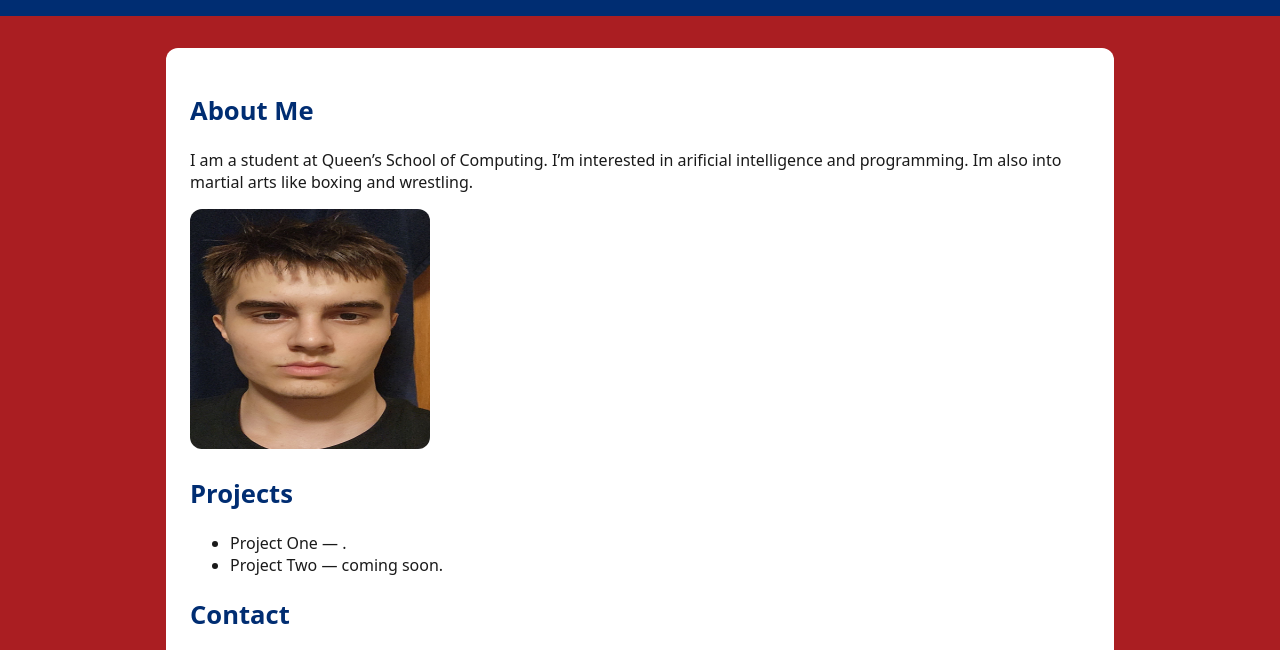
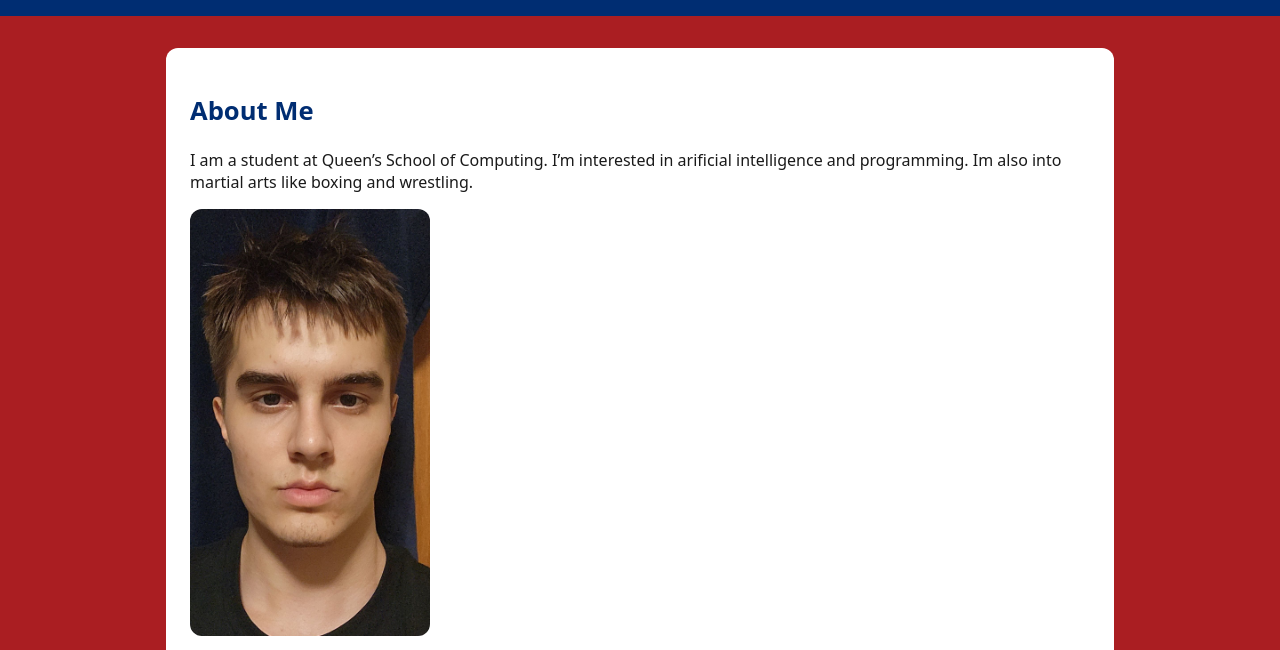
Before and after one commit to ishchanovamal/queens-student-page, a plain HTML site: page index.html in a window 1280 px wide. Shown: the part 102-752 px from the top of the page. Drawn offline with Linux system fonts and the light colour scheme.

Commit message:
Update index.html

```diff
--- a/index.html
+++ b/index.html
@@ -18,13 +18,13 @@
         Im also into martial arts like boxing and wrestling.</p>
 
       <!-- ====== PHOTO (upload me.jpg to repo root, then update the src below) ====== -->
-      <img src="me.jpg" alt="Your Name portrait" width="240" height="240" />
+      <img src="me.jpg" alt="Your Name portrait" width="240" height="427" />
 
       <!-- ====== PROJECTS/COURSES (add or rename items to courses instead of projects) ====== -->
       <h2>Projects</h2>
       <ul>
-        <li>Project One — .</li>
-        <li>Project Two — coming soon.</li>
+        <li>Assignment One — Problem-Solving, Review, and Iteration.</li>
+        <li>Assignmen Two — coming soon.</li>
       </ul>
 
       <!-- ====== CONTACT (update your links) ====== -->
```
